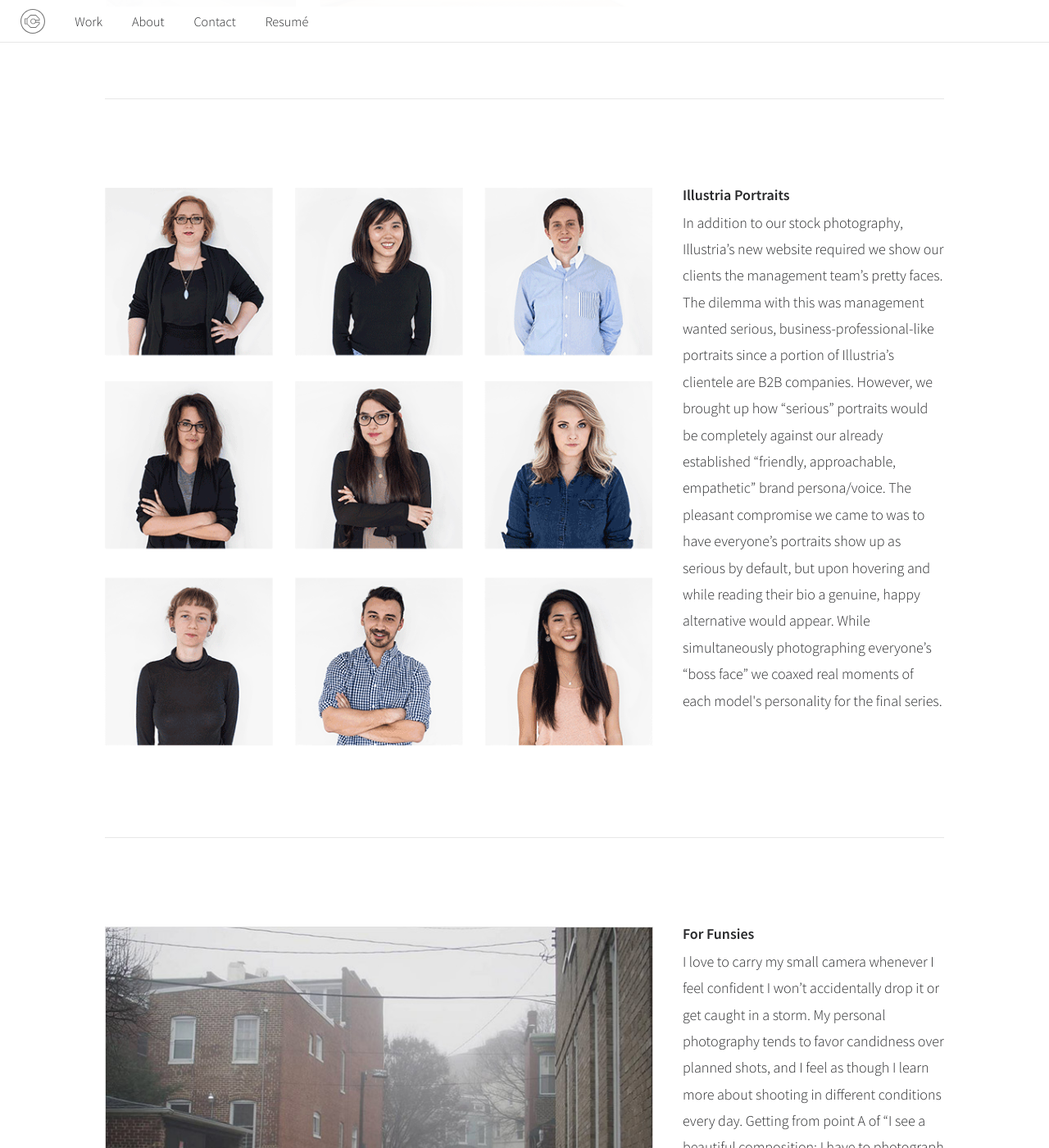
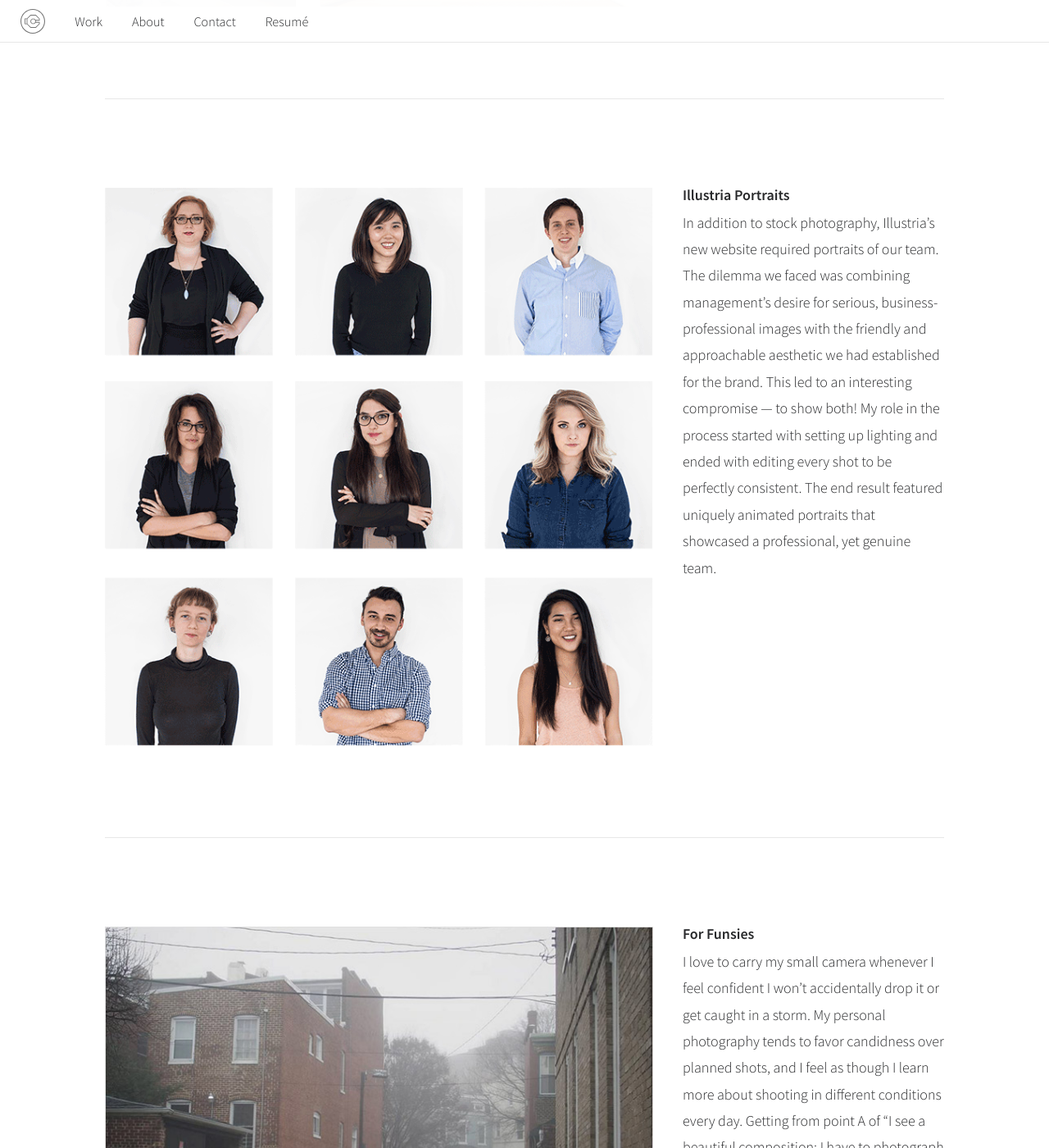
Before and after one commit to okay-cade/okay-cade.github.io, a Jekyll site: the page built from photography.html, in a window 1280 px wide and 1400 px high, scrolled down 1877 px. Shown: the whole window at 82% size. Built offline with Jekyll 4.4.1, drawn with Linux system fonts in a browser that asks for light colours.

Commit message:
Update photography.html

```diff
--- a/photography.html
+++ b/photography.html
@@ -27,7 +27,7 @@ layout: default
     </div>
     <div class="l-two-up__item">
       <h4>Illustria Portraits</h4>
-      <p>In addition to our stock photography, Illustria’s new website required we show our clients the management team’s pretty faces. The dilemma with this was management wanted serious, business-professional-like portraits since a portion of Illustria’s clientele are B2B companies. However, we brought up how “serious” portraits would be completely against our already established “friendly, approachable, empathetic” brand persona/voice. The pleasant compromise we came to was to have everyone’s portraits show up as serious by default, but upon hovering and while reading their bio a genuine, happy alternative would appear. While simultaneously photographing everyone’s “boss face” we coaxed real moments of each model's personality for the final series.</p>
+      <p>In addition to stock photography, Illustria’s new website required portraits of our team. The dilemma we faced was combining management’s desire for serious, business-professional images with the friendly and approachable aesthetic we had established for the brand. This led to an interesting compromise — to show both! My role in the process started with setting up lighting and ended with editing every shot to be perfectly consistent. The end result featured uniquely animated portraits that showcased a professional, yet genuine team.</p>
     </div>
   </div>
 </section>
```
